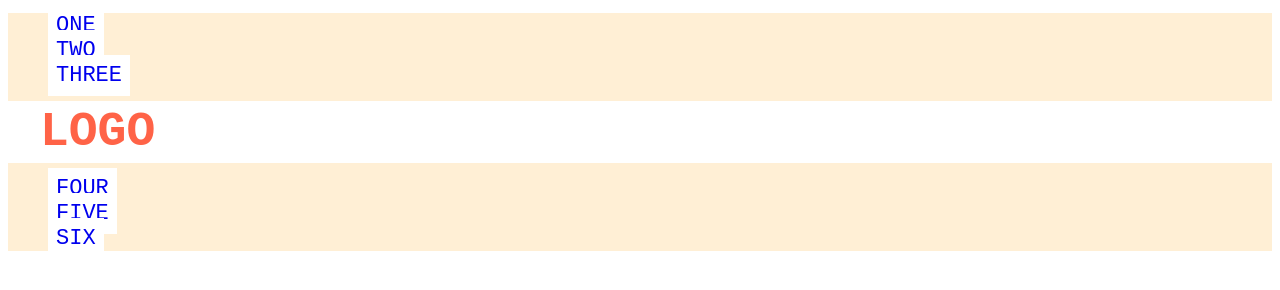
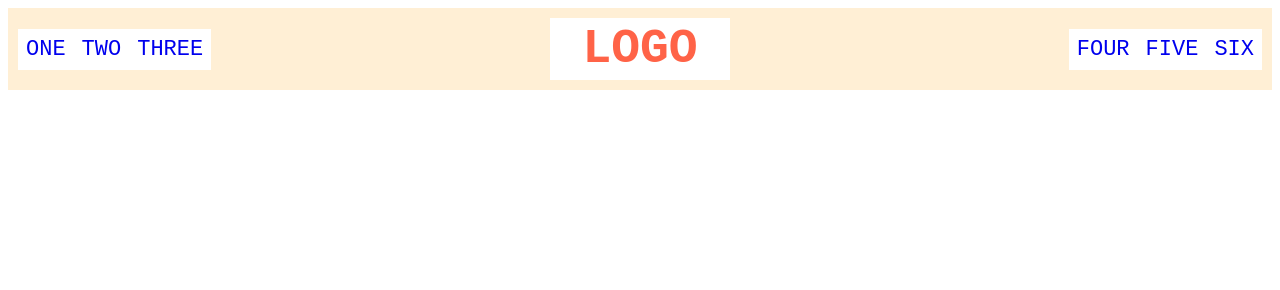
Before and after one commit to nd31pr0/Flex, a plain HTML site: page 02-flex-header/index.html in a window 1280 px wide. Drawn offline with Linux system fonts and the light colour scheme.

Commit message:
complete html file and styles to meet specs

```diff
--- a/02-flex-header/index.html
+++ b/02-flex-header/index.html
@@ -10,7 +10,7 @@
   <body>
     <div class="header">
       <div class="left-links">
-        <ul>
+        <ul class="ul-container">
           <li><a href="#">ONE</a></li>
           <li><a href="#">TWO</a></li>
           <li><a href="#">THREE</a></li>
@@ -18,7 +18,7 @@
       </div>
       <div class="logo">LOGO</div>
       <div class="right-links">
-        <ul>
+        <ul class="ul-container">
           <li><a href="#">FOUR</a></li>
           <li><a href="#">FIVE</a></li>
           <li><a href="#">SIX</a></li>
--- a/02-flex-header/style.css
+++ b/02-flex-header/style.css
@@ -1,6 +1,11 @@
 .header  {
     font-family: monospace;
     background: papayawhip;
+    display: flex;
+    justify-content: space-between;
+    padding: 10px;
+    flex: auto;
+    align-items: center;
   }
 
   .logo {
@@ -14,6 +19,8 @@
   ul {
     /* this removes the dots on the list items*/
     list-style-type: none;
+    margin: opx;
+    padding: 0px;
   }
 
   a {
@@ -23,3 +30,17 @@
     /* this removes the line under the links */
     text-decoration: none;
   }
+  .left-links {
+    display: flex;
+    justify-content: space-between;
+    align-items: center;
+  }
+  .right-links {
+    display: flex;
+    justify-content: space-between;
+  }
+  .ul-container {
+    display: flex;
+    justify-content: space-between;
+    align-items: center;
+  }
```
